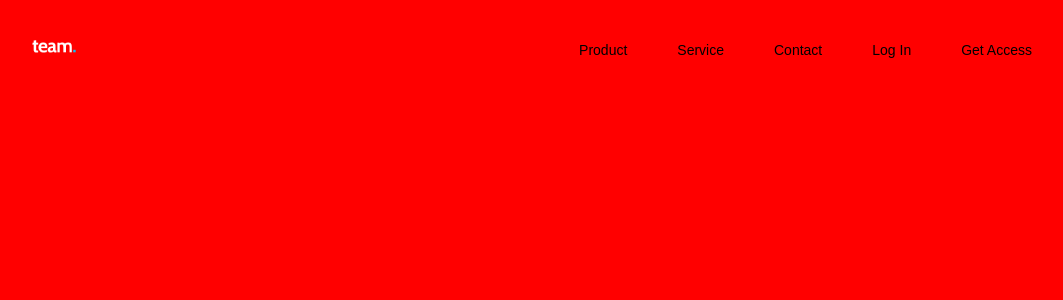
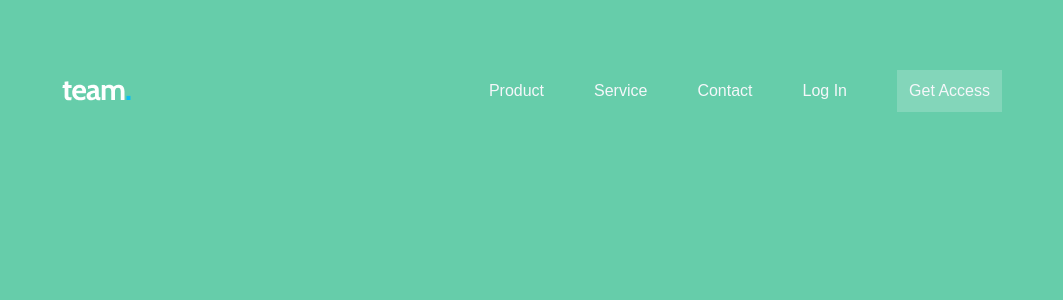
Before and after one commit to kyeongbobak/team, a Next.js app: page / in a window 1280 px wide. Shown: the top 300 px of the page, without its empty margins (108-1171 px from the left). Built offline with nearby package versions, Linux system fonts and the light colour scheme.

Commit message:
design : TopNavBar 컴포넌트 레이아웃 구현, tailwind로 스타일 적용

```diff
--- a/src/components/TopNavBar.jsx
+++ b/src/components/TopNavBar.jsx
@@ -4,26 +4,34 @@ import logo from "../../public/img/logo.png";
 
 export default function TopNavBar() {
   return (
-    <div className="flex mt-[40px] mx-[140px] justify-between">
+    <div className="flex mt-[40px] mx-[140px] justify-between items-center p-[30px]">
       <StyledLink href={"/"}>
-        <Image src={logo} alt="" className="w-[4.375rem]" />
+        <Image src={logo} alt="" />
       </StyledLink>
-      <ul className="flex flex-row space-x-[50px] text-sm">
+      <ul className="flex flex-row space-x-[50px] items-center text-md text-white">
         <li>
-          <StyledLink href={"/"}>Product</StyledLink>
+          <StyledLink className="text-white" href={"/"}>
+            Product
+          </StyledLink>
         </li>
         <li>
-          <StyledLink href={"/"}>Service</StyledLink>
+          <StyledLink className="text-white" href={"/"}>
+            Service
+          </StyledLink>
         </li>
         <li>
-          <StyledLink href={"/"}>Contact</StyledLink>
+          <StyledLink className="text-white" href={"/"}>
+            Contact
+          </StyledLink>
         </li>
         <li>
-          <StyledLink href={"/"}>Log In</StyledLink>
+          <StyledLink className="text-white" href={"/"}>
+            Log In
+          </StyledLink>
         </li>
         <li>
           <StyledLink href={"/"}>
-            <button>Get Access</button>
+            <button className="bg-white bg-opacity-20 w-[105px] h-[42px] text-center text-white">Get Access</button>
           </StyledLink>
         </li>
       </ul>
--- a/src/styles/globals.css
+++ b/src/styles/globals.css
@@ -4,13 +4,12 @@
 
 :root {
   font-size: 10px;
-  background-color: red;
+  background-color: mediumaquamarine;
 }
 
 @media (prefers-color-scheme: dark) {
   :root {
-    --background: #ededed;
-    --foreground: #0a0a0a;
+    background-color: mediumaquamarine;
   }
 }
 
```
